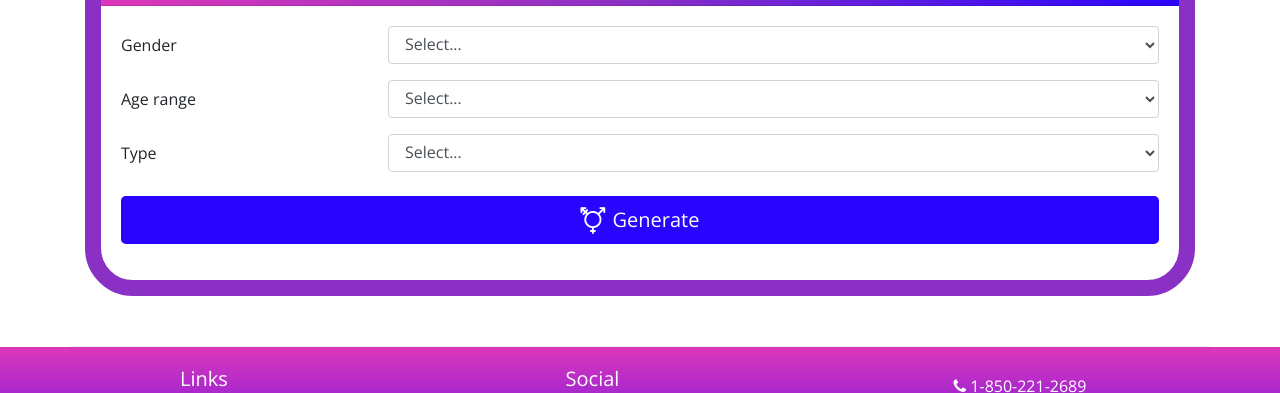
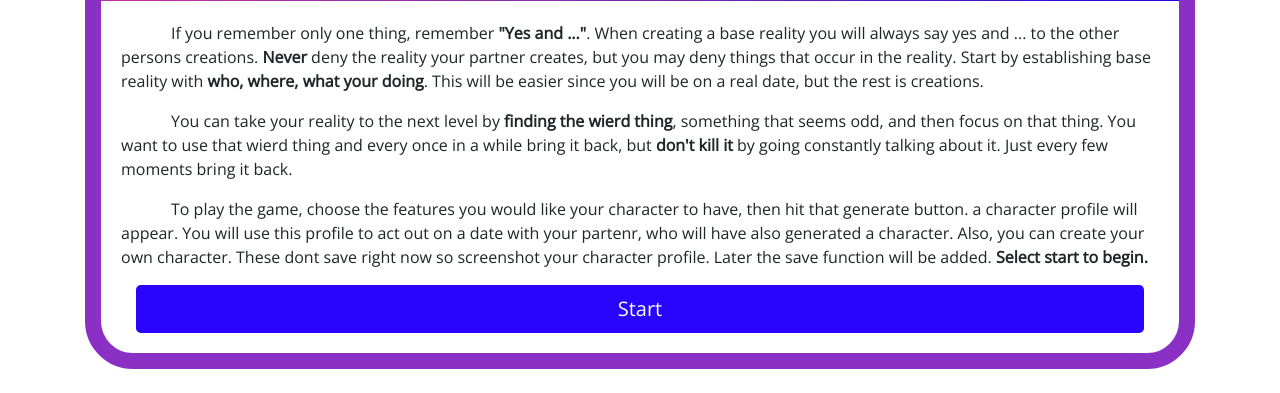
Before and after one commit to nursin/Portfolio-Project, a website: page index.html in a window 1280 px wide. Shown: the part 350-743 px from the top of the page. Drawn offline with nearby package versions, Linux system fonts and the light colour scheme; files whose address does not match are found by name; a web font is replaced by a local one.

Commit message:
instructions card for homepage and start button

```diff
--- a/index.html
+++ b/index.html
@@ -104,7 +104,18 @@
   </nav>
 
   <div class="container">
-    <div class="row row-content">
+      <div class="row row-content">
+        <div id="instructionsCard" class="col">
+          <div class="card custom-card">
+            <div class="card-header bg-gradient"><h3 class="text-center text-white" >Date Act Instructions</h3></div>
+              <div class="card-body">
+              <p id="dateActInstructions">If you remember only one thing, remember <strong>"Yes and ..."</strong>. When creating a base reality you will always say yes and ... to the other persons creations. <strong>Never</strong> deny the reality your partner creates, but you may deny things that occur in the reality. Start by establishing base reality with <strong>who, where, what your doing</strong>. This will be easier since you will be on a real date, but the rest is creations. </p><p>You can take your reality to the next level by <strong>finding the wierd thing</strong>, something that seems odd, and then focus on that thing. You want to use that wierd thing and every once in a while bring it back, but <strong>don't kill it</strong> by going constantly talking about it. Just every few moments bring it back.</p><p>To play the game, choose the features you would like your character to have, then hit that generate button. a character profile will appear. You will use this profile to act out on a date with your partenr, who will have also generated a character. Also, you can create your own character. These dont save right now so screenshot your character profile. Later the save function will be added. <strong>Select start to begin.</strong></p>
+              <div class="col text-center">
+                <button type="button" id="startBtn" class="col btn btn-lg text-white bg-blue button-hover-bg-gradient">Start</button>
+              </div>
+            </div>
+          </div>
+        </div>
 
 <!-- choose character features container-->
       <div id="chooseCharacterForm" class="col-12">
--- a/js/scripts.js
+++ b/js/scripts.js
@@ -2,6 +2,7 @@
 var storageChooseCharForm = [];
 var storageCreateOwnCharForm = [];
 var storageProfileReadyCard = [];
+var storageInstructionsCard = [];
 var VOID_ARRAY_PROFILE_HEADER =[];
 
 var createName;
@@ -31,17 +32,25 @@ const createOwnCharacterForm = document.querySelector('#createOwnCharacterForm')
 const generateCreateOwnProfileBtn = document.querySelector('#generateCreateOwnProfileBtn');
 const profileReadyContainer = document.querySelector('#profileReadyContainer');
 const backBtn = document.querySelector('#backBtn');
+const instructionsCard = document.querySelector('#instructionsCard');
+const startBtn = document.querySelector('#startBtn');
+
+
 
 
 
 generateCreateOwnProfileBtn.addEventListener('click', generateCreateOwnProfile);
 generateProfileBtn.addEventListener('click', generateProfile);
 clearProfileBtn.addEventListener('click', clearProfile);
+startBtn.addEventListener('click', startGame);
 
-
-
+function startGame() {
+  removeAllChildNodes(instructionsCard, storageInstructionsCard);
+  addRemovedChildNodes(chooseCharacterForm, storageChooseCharForm);
+}
 
 toggleBtns([restartBtn], false);
+removeAllChildNodes(chooseCharacterForm, storageChooseCharForm);
 removeAllChildNodes(createOwnCharacterForm, storageCreateOwnCharForm);
 removeAllChildNodes(profileReadyContainer, storageProfileReadyCard);
 
```
Also changed, not shown: dist/index.html, dist/js/main.js.
